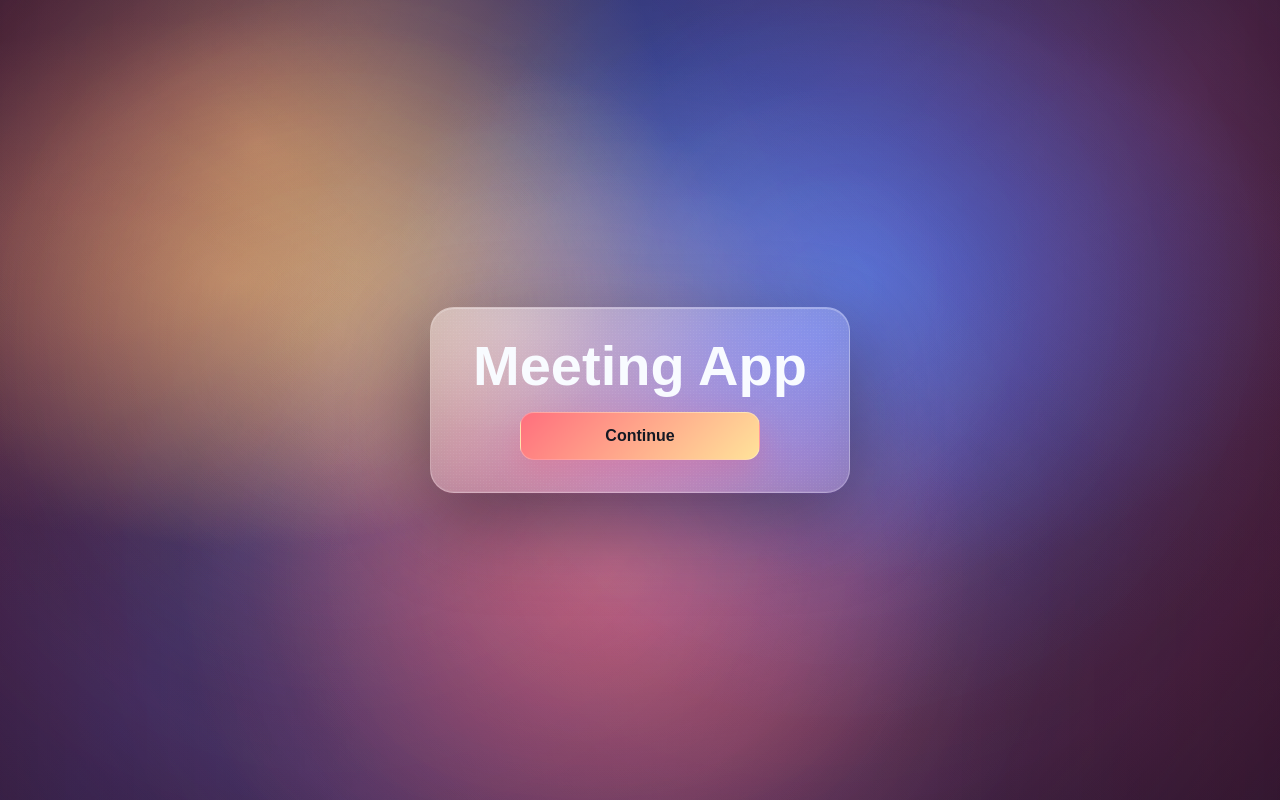
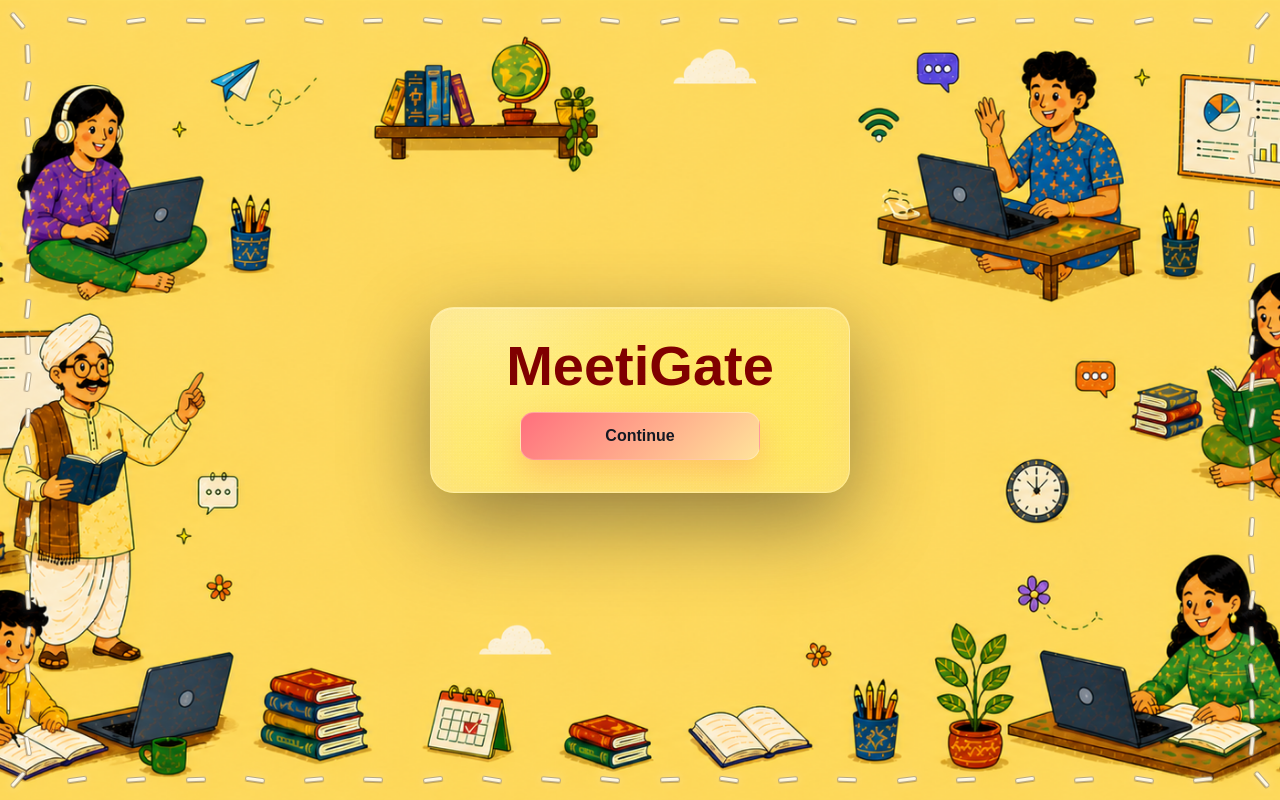
Before and after one commit to ABHINAVAN-labs/Meeting-App, a Next.js app: page / in a window 1280 px wide. Built offline with nearby package versions, Linux system fonts and the light colour scheme.

Commit message:
Update home page background and stitched border

```diff
--- a/app/globals.css
+++ b/app/globals.css
@@ -126,6 +126,22 @@
 .ambient-color-three {
   background: radial-gradient(circle at 48% 70%, rgba(255, 111, 125, 0.28), transparent 31vmax);
   animation: ambientDriftThree 32s ease-in-out infinite alternate;
+}
+
+body:has(.home-shell) .animated-background {
+  background: #f6d13d url("/landing-background.png") center / cover no-repeat;
+}
+
+body:has(.home-shell) .image-theme-layer,
+body:has(.home-shell) .background-depth,
+body:has(.home-shell) .ambient-color {
+  display: none;
+}
+
+@media (max-width: 760px), (max-aspect-ratio: 4 / 5) {
+  body:has(.home-shell) .animated-background {
+    background-position: left center;
+  }
 }
 
 .entry-shell {
@@ -908,7 +924,106 @@
   padding: 24px;
 }
 
+.animated-line-border {
+  position: fixed;
+  inset: 18px;
+  z-index: 1;
+  pointer-events: none;
+}
+
+.animated-line-border span {
+  --segment-index: 0;
+  --segment-position: 0;
+  --edge-translate: none;
+  --side-angle: 0deg;
+  --angle-a: 0deg;
+  --angle-b: 12deg;
+  position: absolute;
+  width: 20px;
+  height: 5px;
+  border-radius: 999px;
+  border: 1px solid rgba(79, 55, 20, 0.44);
+  background: linear-gradient(180deg, #ffffff 0%, #fff7dc 100%);
+  box-shadow:
+    0 1px 0 rgba(79, 55, 20, 0.34),
+    0 0 10px rgba(255, 255, 255, 0.34);
+  opacity: 0.92;
+  animation: borderSegmentFlip 0.92s steps(1, end) infinite;
+  animation-delay: calc(var(--segment-index) * -34ms);
+  transform-origin: center;
+  transform: var(--edge-translate) rotate(calc(var(--side-angle) + var(--angle-a)));
+}
+
+.animated-line-border span:nth-child(n + 1):nth-child(-n + 22) {
+  top: 0;
+  left: calc(var(--segment-position) * 100% / 21);
+  --edge-translate: translateX(-50%);
+}
+
+.animated-line-border span:nth-child(n + 23):nth-child(-n + 44) {
+  top: calc(var(--segment-position) * 100% / 21);
+  right: 0;
+  --edge-translate: translateY(-50%);
+  --side-angle: 90deg;
+}
+
+.animated-line-border span:nth-child(n + 45):nth-child(-n + 66) {
+  bottom: 0;
+  right: calc(var(--segment-position) * 100% / 21);
+  --edge-translate: translateX(50%);
+}
+
+.animated-line-border span:nth-child(n + 67):nth-child(-n + 88) {
+  bottom: calc(var(--segment-position) * 100% / 21);
+  left: 0;
+  --edge-translate: translateY(50%);
+  --side-angle: 90deg;
+}
+
+.animated-line-border span:nth-child(1),
+.animated-line-border span:nth-child(45),
+.animated-line-border span:nth-child(66),
+.animated-line-border span:nth-child(22) {
+  --edge-translate: translate(-50%, -50%);
+  --side-angle: 45deg;
+}
+
+.animated-line-border span:nth-child(22) {
+  --edge-translate: translate(50%, -50%);
+  --side-angle: -45deg;
+}
+
+.animated-line-border span:nth-child(45) {
+  --edge-translate: translate(50%, 50%);
+}
+
+.animated-line-border span:nth-child(66) {
+  --edge-translate: translate(-50%, 50%);
+  --side-angle: -45deg;
+}
+
+.animated-line-border span:nth-child(23),
+.animated-line-border span:nth-child(44),
+.animated-line-border span:nth-child(67),
+.animated-line-border span:nth-child(88) {
+  display: none;
+}
+
+@keyframes borderSegmentFlip {
+  0%,
+  49% {
+    transform: var(--edge-translate) rotate(calc(var(--side-angle) + var(--angle-a)));
+  }
+
+  50%,
+  100% {
+    transform: var(--edge-translate) rotate(calc(var(--side-angle) + var(--angle-b)));
+  }
+}
+
 .home-card {
+  position: relative;
+  z-index: 2;
   display: grid;
   gap: 20px;
   justify-items: center;
@@ -918,6 +1033,7 @@
 }
 
 .home-card h1 {
+  color: #800000;
   margin: 0;
 }
 
--- a/app/page.tsx
+++ b/app/page.tsx
@@ -1,10 +1,38 @@
 import Link from "next/link";
+import type { CSSProperties } from "react";
+
+const BORDER_SEGMENTS = Array.from({ length: 88 }, (_, index) => index);
+const BORDER_ANGLE_PAIRS = [
+  [-8, 5],
+  [-3, 9],
+  [6, -7],
+  [-10, 2],
+  [4, -5],
+  [-6, 8],
+  [9, -2],
+  [-4, 6]
+];
 
 export default function Home() {
   return (
     <main className="home-shell">
+      <div className="animated-line-border" aria-hidden="true">
+        {BORDER_SEGMENTS.map((segment) => (
+          <span
+            key={segment}
+            style={
+              {
+                "--segment-index": segment,
+                "--segment-position": segment % 22,
+                "--angle-a": `${BORDER_ANGLE_PAIRS[segment % BORDER_ANGLE_PAIRS.length][0]}deg`,
+                "--angle-b": `${BORDER_ANGLE_PAIRS[segment % BORDER_ANGLE_PAIRS.length][1]}deg`
+              } as CSSProperties
+            }
+          />
+        ))}
+      </div>
       <section className="home-card glass-panel" aria-label="Meeting app entry">
-        <h1>Meeting App</h1>
+        <h1>MeetiGate</h1>
         <Link className="primary-action home-continue" href="/landing">
           Continue
         </Link>
```
Also changed, not shown: public/landing-background.png (added), 1 other file (tests, documents, lock files or other folders).
